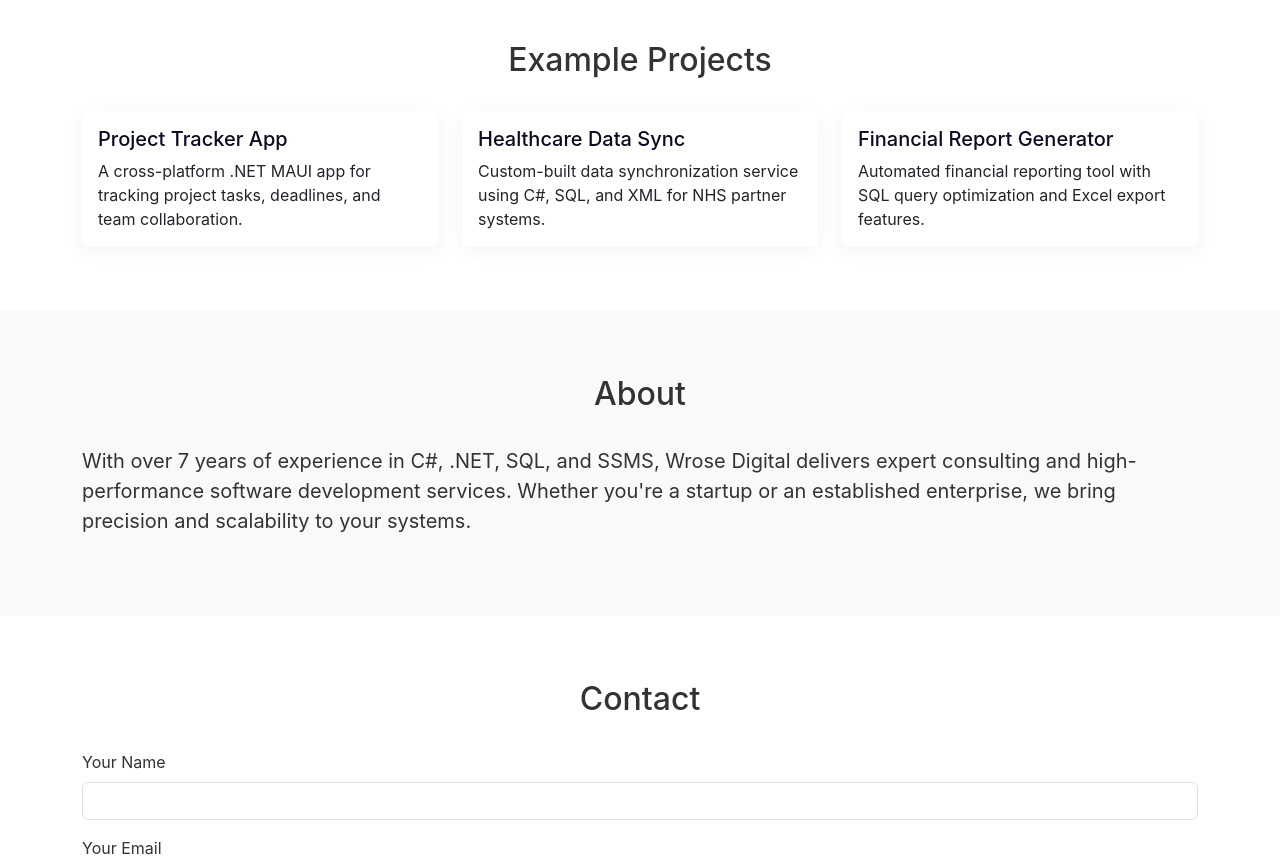
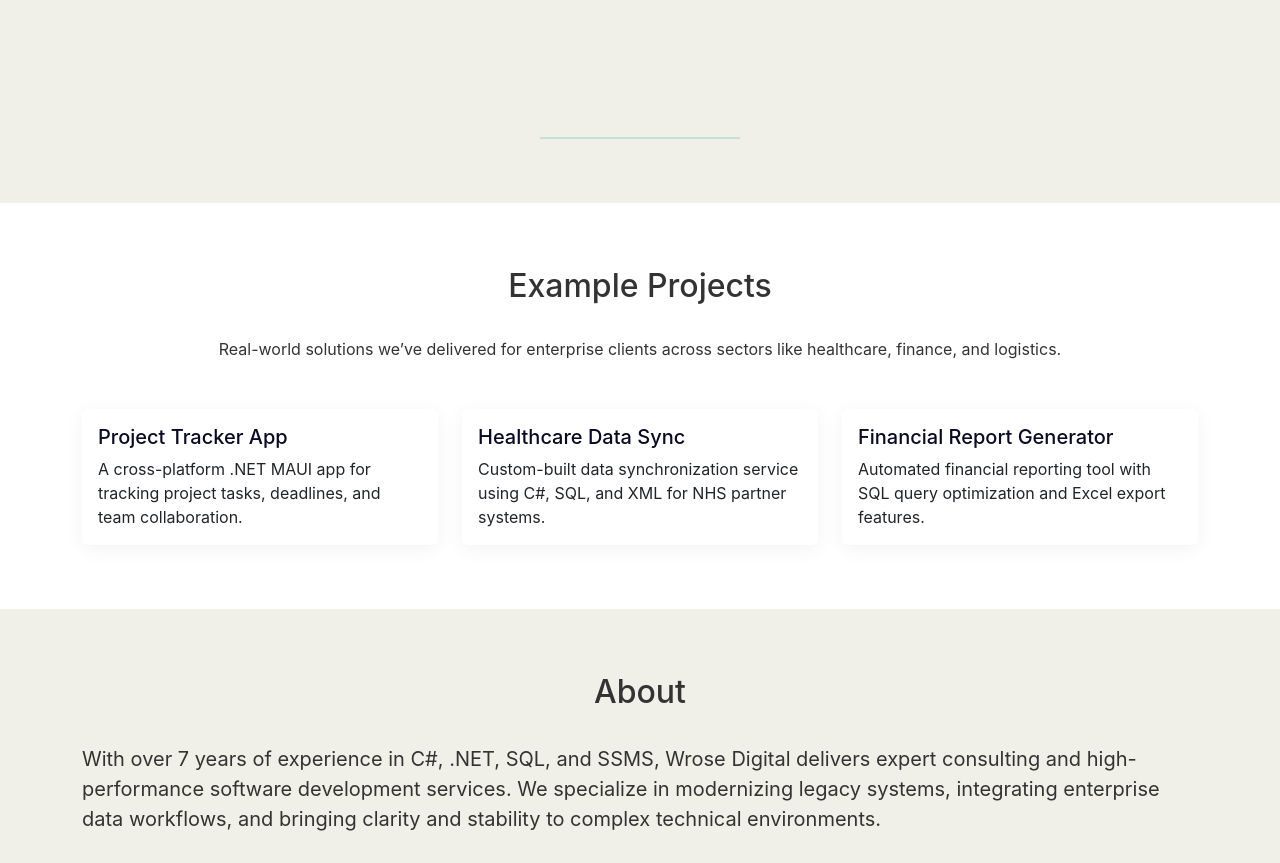
Before and after one commit to brandonjamesparkinson/wrose-digital-site, a plain HTML site: page index.html in a window 1280 px wide. Shown: the part 800-1663 px from the top of the page. Drawn offline with nearby package versions, Linux system fonts and the light colour scheme.

Commit message:
website design rework

```diff
--- a/index.html
+++ b/index.html
@@ -8,11 +8,12 @@
   <style>
     :root {
       --primary: #0a0a23;
-      --secondary: #0056b3;
-      --background: #f9f9f9;
+      --secondary: #6b9c8f; /* Chartwell green-like */
+      --mint: #c4e1d2;
+      --eggshell: #f0f0e9;
     }
     body {
-      background-color: var(--background);
+      background-color: var(--eggshell);
       font-family: -apple-system, BlinkMacSystemFont, "Segoe UI", Roboto, "Helvetica Neue", Arial, sans-serif;
       color: #333;
     }
@@ -51,6 +52,7 @@
     }
     .card {
       border: none;
+      background-color: white;
       box-shadow: 0 4px 20px rgba(0, 0, 0, 0.05);
       transition: transform 0.3s ease;
     }
@@ -75,6 +77,11 @@
     .btn-primary:hover {
       background-color: var(--primary);
     }
+    .divider {
+      border-top: 2px solid var(--mint);
+      margin: 4rem auto;
+      max-width: 200px;
+    }
   </style>
 </head>
 <body>
@@ -88,6 +95,7 @@
   <section class="section">
     <div class="container">
       <h2>Our Services</h2>
+      <p class="text-center mb-5">We specialize in building dependable software for enterprise clients, tackling the challenges of legacy systems, data integration, and modernization through scalable .NET technologies.</p>
       <div class="accordion accordion-flush" id="servicesAccordion">
         <div class="accordion-item">
           <h2 class="accordion-header" id="headingOne">
@@ -97,7 +105,7 @@
           </h2>
           <div id="collapseOne" class="accordion-collapse collapse" aria-labelledby="headingOne" data-bs-parent="#servicesAccordion">
             <div class="accordion-body">
-              We build scalable .NET applications tailored to your business processes, using modern design patterns and best practices.
+              We build scalable .NET applications tailored to your business processes, using modern design patterns and best practices. Our solutions support integration with complex legacy platforms and provide modern user experiences.
             </div>
           </div>
         </div>
@@ -109,7 +117,7 @@
           </h2>
           <div id="collapseTwo" class="accordion-collapse collapse" aria-labelledby="headingTwo" data-bs-parent="#servicesAccordion">
             <div class="accordion-body">
-              We design efficient, normalized databases and optimize SQL queries for performance and scalability.
+              We design efficient, normalized databases and optimize SQL queries for performance and scalability. This includes reworking legacy schemas and tuning enterprise-level data pipelines.
             </div>
           </div>
         </div>
@@ -121,7 +129,7 @@
           </h2>
           <div id="collapseThree" class="accordion-collapse collapse" aria-labelledby="headingThree" data-bs-parent="#servicesAccordion">
             <div class="accordion-body">
-              We help businesses integrate and validate structured data with XML-based pipelines and third-party APIs.
+              We help businesses integrate and validate structured data with XML-based pipelines, third-party APIs, and industry-standard schemas, ensuring compliance and interoperability.
             </div>
           </div>
         </div>
@@ -133,7 +141,7 @@
           </h2>
           <div id="collapseFour" class="accordion-collapse collapse" aria-labelledby="headingFour" data-bs-parent="#servicesAccordion">
             <div class="accordion-body">
-              We provide technical guidance, code reviews, and architectural advice to help teams improve their software quality.
+              We provide technical guidance, code reviews, and architectural advice to help teams improve software quality, reduce risk, and future-proof existing codebases.
             </div>
           </div>
         </div>
@@ -141,10 +149,13 @@
     </div>
   </section>
 
+  <div class="divider"></div>
+
   <!-- Projects -->
   <section class="section bg-white">
     <div class="container">
       <h2>Example Projects</h2>
+      <p class="text-center mb-5">Real-world solutions we’ve delivered for enterprise clients across sectors like healthcare, finance, and logistics.</p>
       <div class="row g-4">
         <div class="col-md-4">
           <div class="card h-100">
@@ -179,7 +190,7 @@
     <div class="container">
       <h2>About</h2>
       <p class="fs-5">
-        With over 7 years of experience in C#, .NET, SQL, and SSMS, Wrose Digital delivers expert consulting and high-performance software development services. Whether you're a startup or an established enterprise, we bring precision and scalability to your systems.
+        With over 7 years of experience in C#, .NET, SQL, and SSMS, Wrose Digital delivers expert consulting and high-performance software development services. We specialize in modernizing legacy systems, integrating enterprise data workflows, and bringing clarity and stability to complex technical environments.
       </p>
     </div>
   </section>
```
